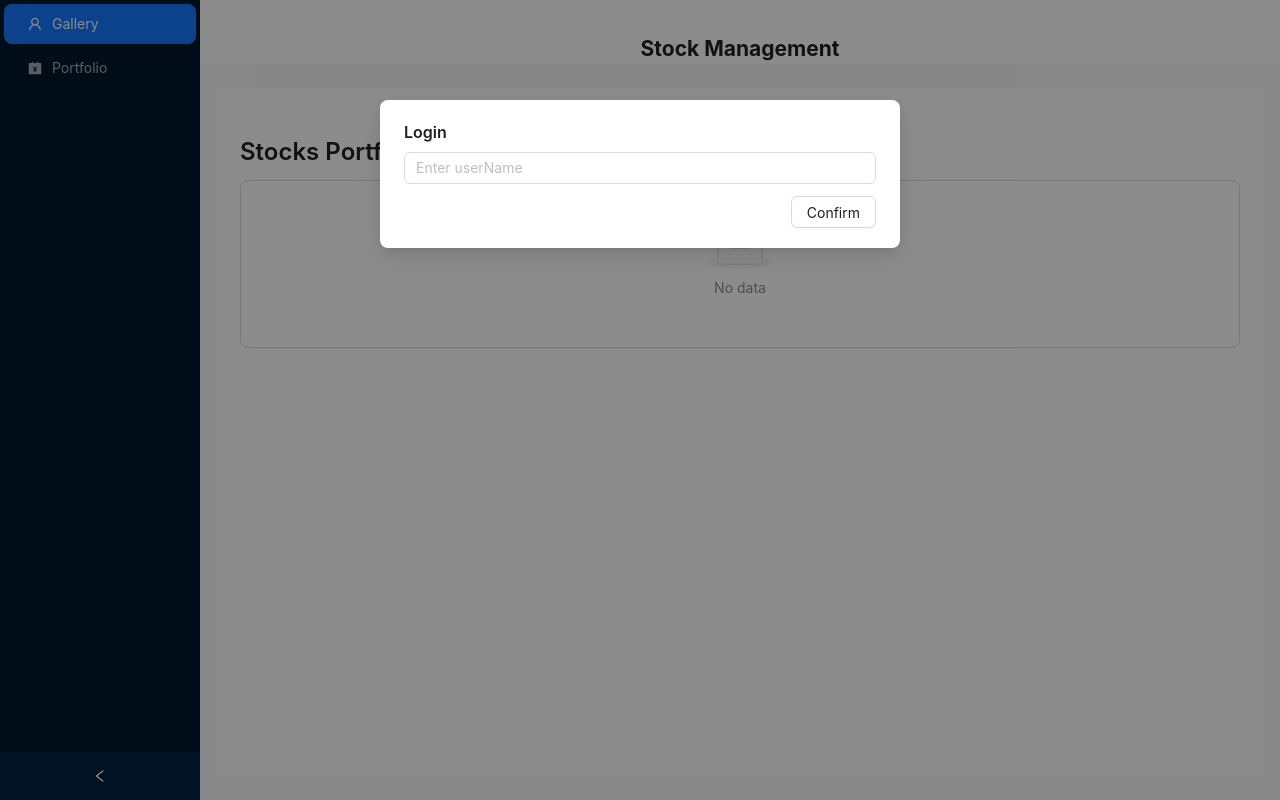
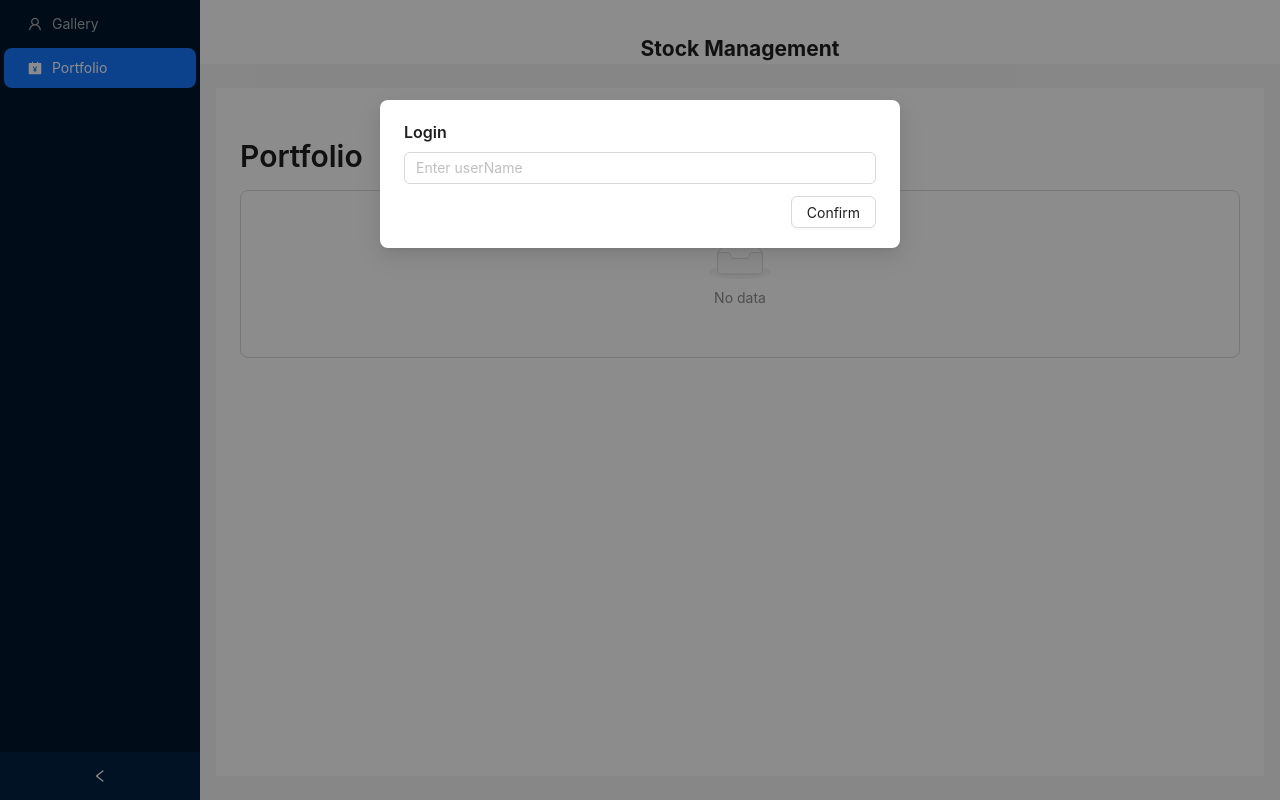
Before and after one commit to yair-cohen0/stock-management, a React (Vite) app in the folder frontend/: page /portfolio in a window 1280 px wide. Built offline with nearby package versions, Linux system fonts and the light colour scheme.

Commit message:
Add new layout component for App structure and fixed menu selected item issue

```diff
--- a/frontend/src/App.tsx
+++ b/frontend/src/App.tsx
@@ -1,61 +1,15 @@
 import React from "react";
-import { BrowserRouter, Link, Route, Routes } from "react-router-dom";
-import { AccountBookFilled, UserOutlined } from "@ant-design/icons";
-import { Gallery } from "./pages/gallery";
-import { Portfolio } from "./pages/portfolio";
-import { LoginModal } from "./pages/login";
-import { Layout, Menu } from "antd";
-import Sider from "antd/es/layout/Sider";
-import { Content, Header } from "antd/es/layout/layout";
-import { StockDetail } from "./pages/stockDetail";
+import { BrowserRouter } from "react-router-dom";
 import { QueryClient, QueryClientProvider } from "@tanstack/react-query";
+import { Layout_ } from "./shared/components/layout.tsx";
 
 const App: React.FC = () => {
-  const menuItems = [
-    {
-      key: "1",
-      icon: <UserOutlined />,
-      label: <Link to="/">Gallery</Link>,
-    },
-    {
-      key: "2",
-      icon: <AccountBookFilled />,
-      label: <Link to="/portfolio">Portfolio</Link>,
-    },
-  ];
-
   const queryClient = new QueryClient();
 
   return (
     <QueryClientProvider client={queryClient}>
       <BrowserRouter>
-        <Layout style={{ minHeight: "100vh" }}>
-          <Sider collapsible>
-            <Menu
-              theme="dark"
-              mode="inline"
-              defaultSelectedKeys={["1"]}
-              items={menuItems}
-            ></Menu>
-          </Sider>
-          <Layout>
-            <Header
-              style={{ background: "#fff", padding: 0, textAlign: "center" }}
-            >
-              <h2>Stock Management</h2>
-            </Header>
-            <LoginModal />
-            <Content
-              style={{ margin: "24px 16px", padding: 24, background: "#fff" }}
-            >
-              <Routes>
-                <Route path="/" element={<Gallery />} />
-                <Route path="/portfolio" element={<Portfolio />} />
-                <Route path="/stock" element={<StockDetail />} />
-              </Routes>
-            </Content>
-          </Layout>
-        </Layout>
+        <Layout_ />
       </BrowserRouter>
     </QueryClientProvider>
   );
--- a/frontend/src/pages/gallery/index.tsx
+++ b/frontend/src/pages/gallery/index.tsx
@@ -19,7 +19,7 @@ export const Gallery: React.FC = () => {
 
   return (
     <>
-      <Typography.Title level={3}>Search Stocks</Typography.Title>
+      <Typography.Title level={2}>Gallery</Typography.Title>
       <SearchBar handleSearch={handleSearch} />
       <Divider />
       {stocksQuery.isLoading ? (
--- a/frontend/src/pages/portfolio/index.tsx
+++ b/frontend/src/pages/portfolio/index.tsx
@@ -2,12 +2,13 @@ import React from "react";
 import { StocksList } from "../../shared/components/stocksList.tsx";
 import { portfolioStore } from "../../stores/portfolio.store.ts";
 import { Typography } from "antd";
+import { observer } from "mobx-react";
 
-export const Portfolio: React.FC = () => {
+export const Portfolio: React.FC = observer(() => {
   return (
     <>
-      <Typography.Title level={3}>Stocks Portfolio</Typography.Title>
+      <Typography.Title level={2}>Portfolio</Typography.Title>
       <StocksList stocks={portfolioStore.portfolio?.stocks || []} />
     </>
   );
-};
+});
--- /dev/null
+++ b/frontend/src/shared/components/layout.tsx
@@ -0,0 +1,56 @@
+import Sider from "antd/es/layout/Sider";
+import { Menu, Layout } from "antd";
+import { Content, Header } from "antd/es/layout/layout";
+import { LoginModal } from "../../pages/login";
+import { Link, Route, Routes, useLocation } from "react-router-dom";
+import { Gallery } from "../../pages/gallery";
+import { Portfolio } from "../../pages/portfolio";
+import { StockDetail } from "../../pages/stockDetail";
+import React from "react";
+import { AccountBookFilled, UserOutlined } from "@ant-design/icons";
+
+export const Layout_: React.FC = () => {
+  const location = useLocation();
+
+  const menuItems = [
+    {
+      key: "/",
+      icon: <UserOutlined />,
+      label: <Link to="/">Gallery</Link>,
+    },
+    {
+      key: "/portfolio",
+      icon: <AccountBookFilled />,
+      label: <Link to="/portfolio">Portfolio</Link>,
+    },
+  ];
+
+  return (
+    <Layout style={{ minHeight: "100vh" }}>
+      <Sider collapsible>
+        <Menu
+          theme="dark"
+          mode="inline"
+          defaultSelectedKeys={["1"]}
+          selectedKeys={[location.pathname]}
+          items={menuItems}
+        ></Menu>
+      </Sider>
+      <Layout>
+        <Header style={{ background: "#fff", padding: 0, textAlign: "center" }}>
+          <h2>Stock Management</h2>
+        </Header>
+        <LoginModal />
+        <Content
+          style={{ margin: "24px 16px", padding: 24, background: "#fff" }}
+        >
+          <Routes>
+            <Route path="/" element={<Gallery />} />
+            <Route path="/portfolio" element={<Portfolio />} />
+            <Route path="/stock" element={<StockDetail />} />
+          </Routes>
+        </Content>
+      </Layout>
+    </Layout>
+  );
+};
```
